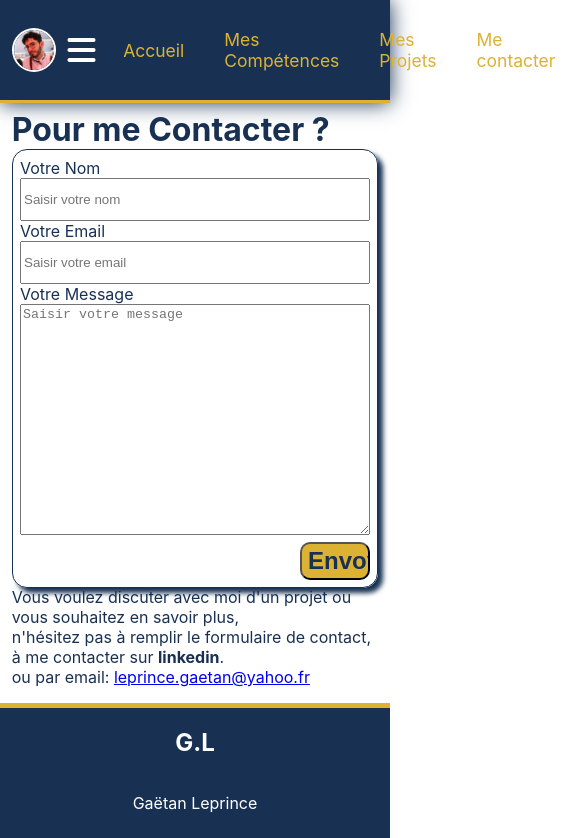
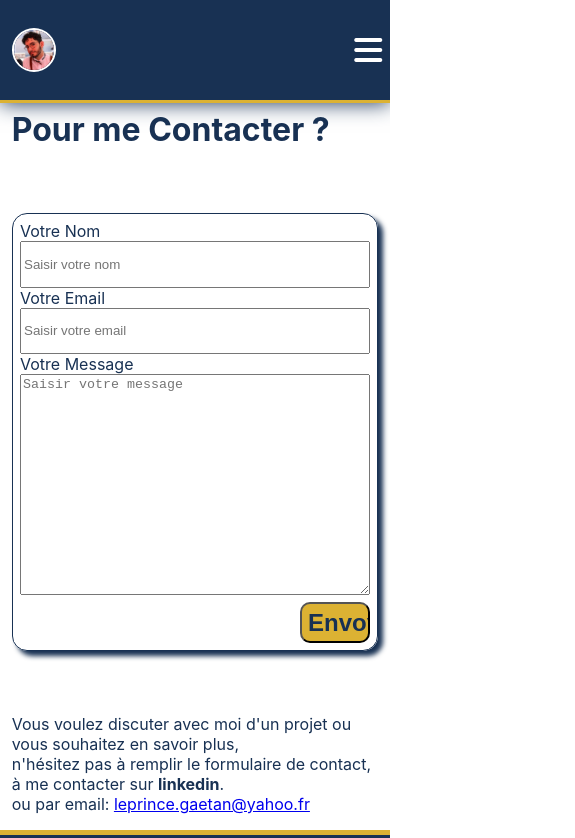
Before and after one commit to PesoPueblo/LEPRINCE-Gaetan-Porfolio, a React (Create React App) app in the folder frontend/: page /contact in a window 390 px wide. Shown: the top 838 px of the page, 575 px wide, since content can reach past the window. Built offline with nearby package versions, Linux system fonts and the light colour scheme; no server answers.

Commit message:
correction css responsive

```diff
--- a/frontend/src/styles/contact.css
+++ b/frontend/src/styles/contact.css
@@ -47,14 +47,15 @@ form{
 #contact p{
     width: 45%;
 }
-#contact h2{
+#contact h1{
     width: 100%;
 }
 .input{
     height: 10%;
 }
 #message{
-    height: 60%;
+    height: 53%;
+    max-width: 99%;
 }
 .btn{
     width: 20%;
--- a/frontend/src/styles/nav.css
+++ b/frontend/src/styles/nav.css
@@ -55,7 +55,7 @@ nav{
     #menu-button{
         display: inline;
     }
-    .nav{
+    .menu{
         display: none;
         background-color: rgb(24,49,83);
         position: absolute;
--- a/frontend/src/styles/presentation.css
+++ b/frontend/src/styles/presentation.css
@@ -41,9 +41,6 @@
 }
 
 @media (max-width:951px) {
-    .section{
-        min-height: unset;
-    }
     .photo{
         position: unset;
         align-self: center;
```
